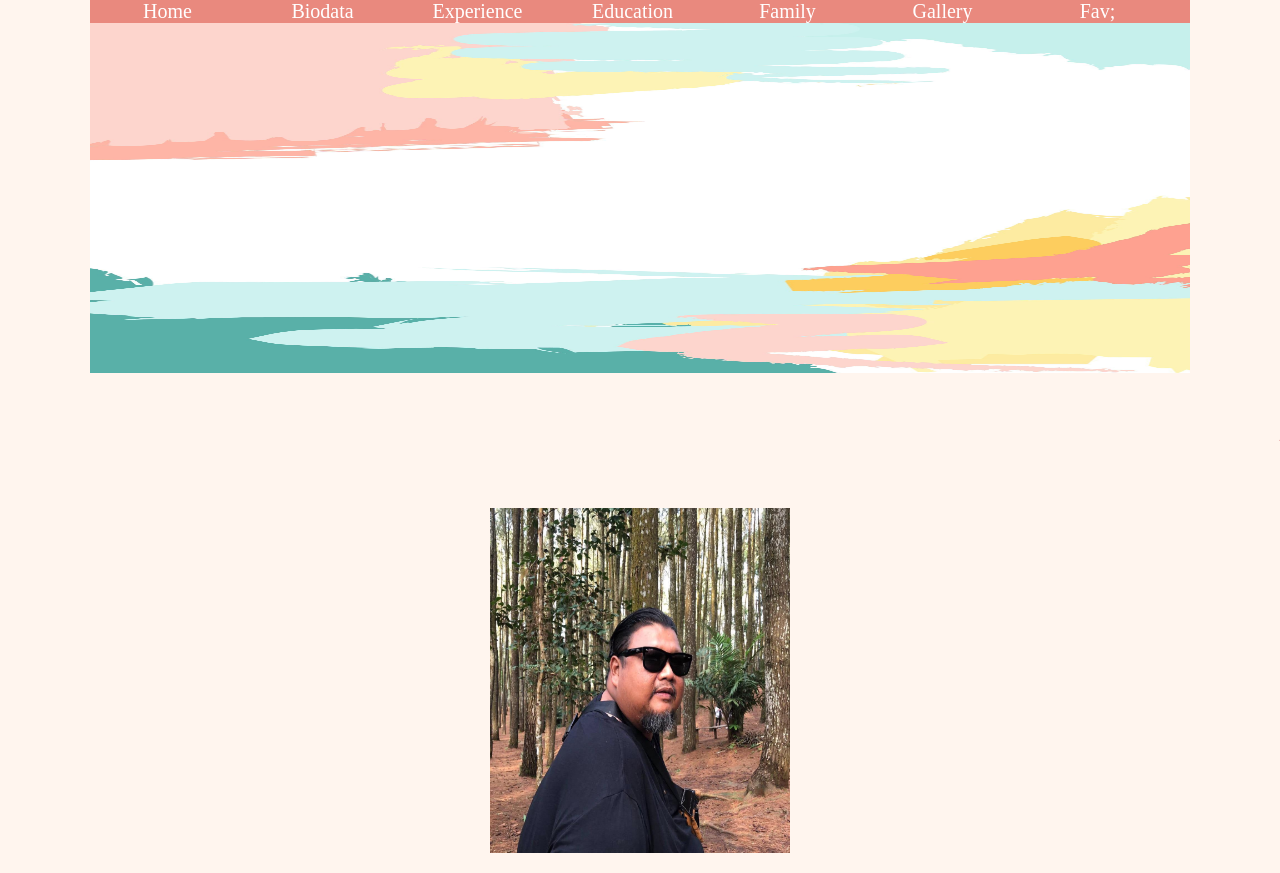
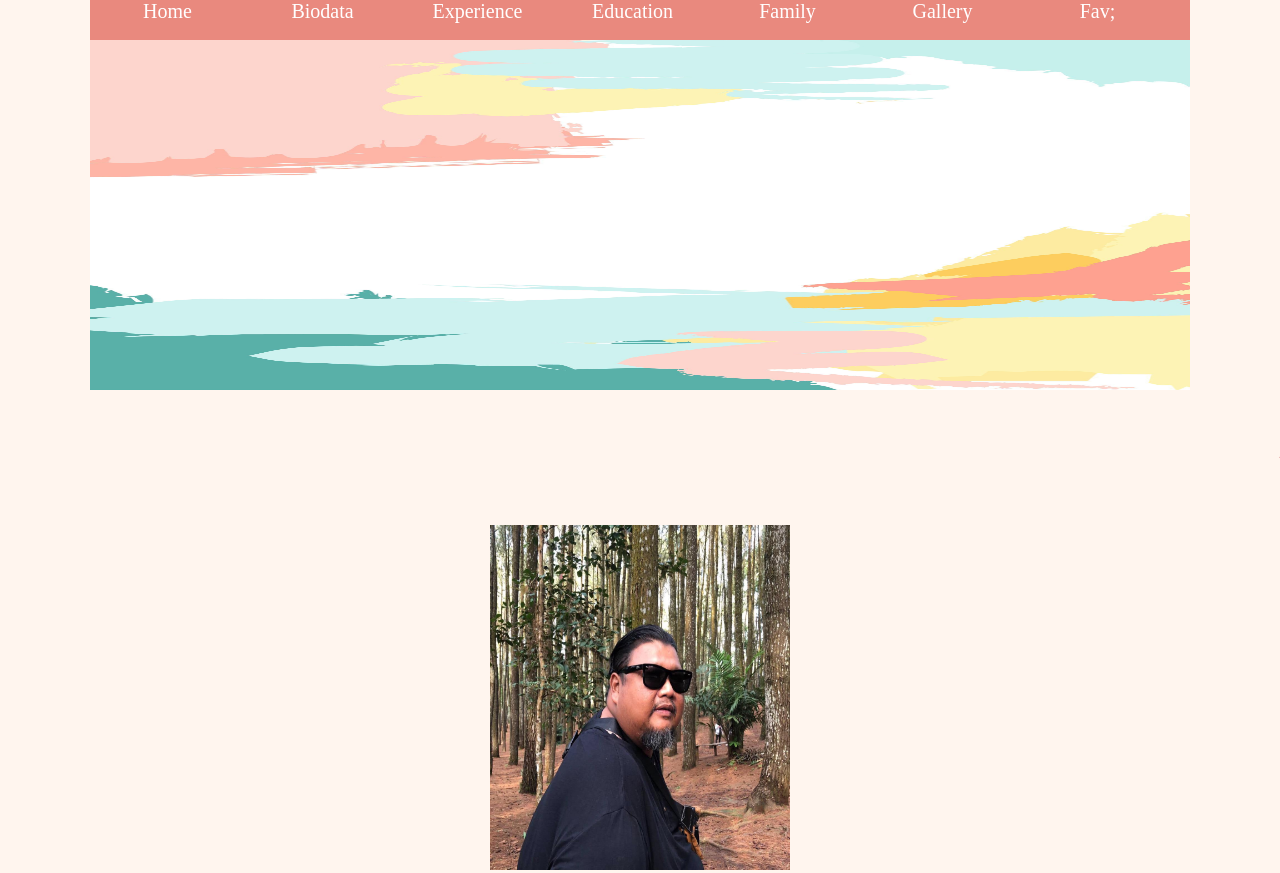
Before and after one commit to fahanasyabila/fahanasyabila.github.io, a plain HTML site: page family.html in a window 1280 px wide. Shown: the top 873 px of the page. Drawn offline with Linux system fonts and the light colour scheme.

Commit message:
Update family.html

```diff
--- a/family.html
+++ b/family.html
@@ -14,6 +14,7 @@ margin:auto;
 }
 .nav{
 width:1100px;
+height:5%;
 background-color:#e9897e;
 margin:auto;
 overflow:auto;
```
